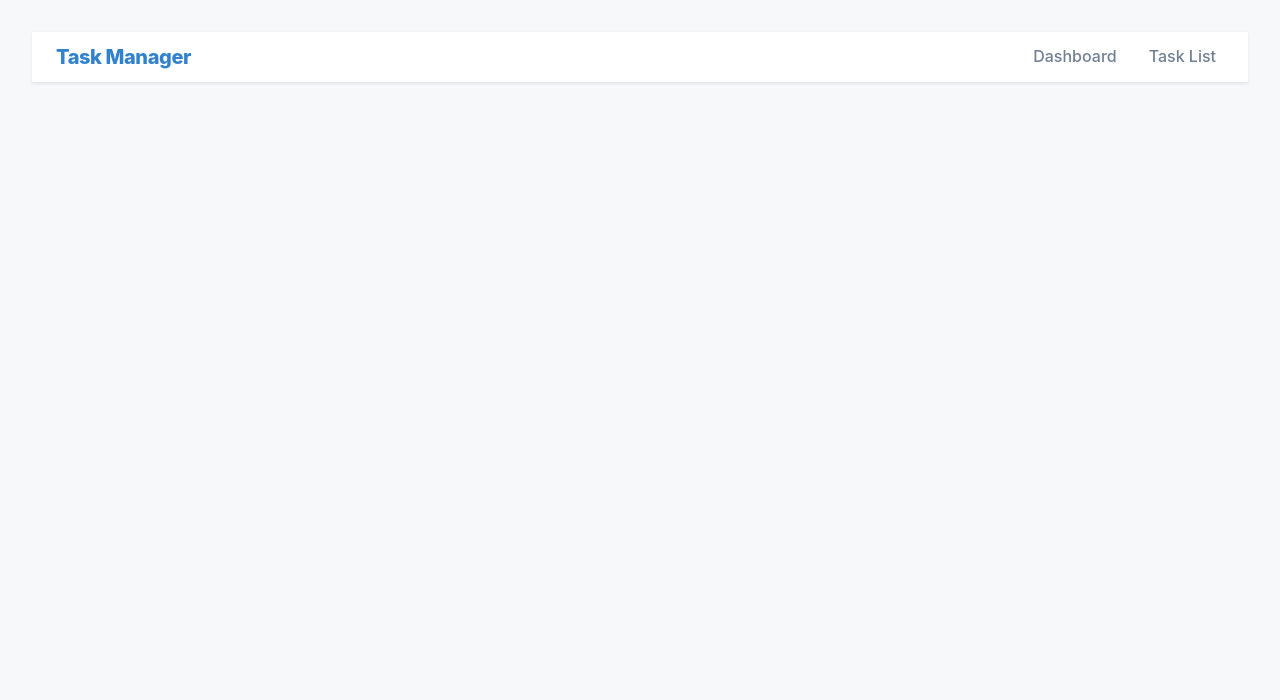
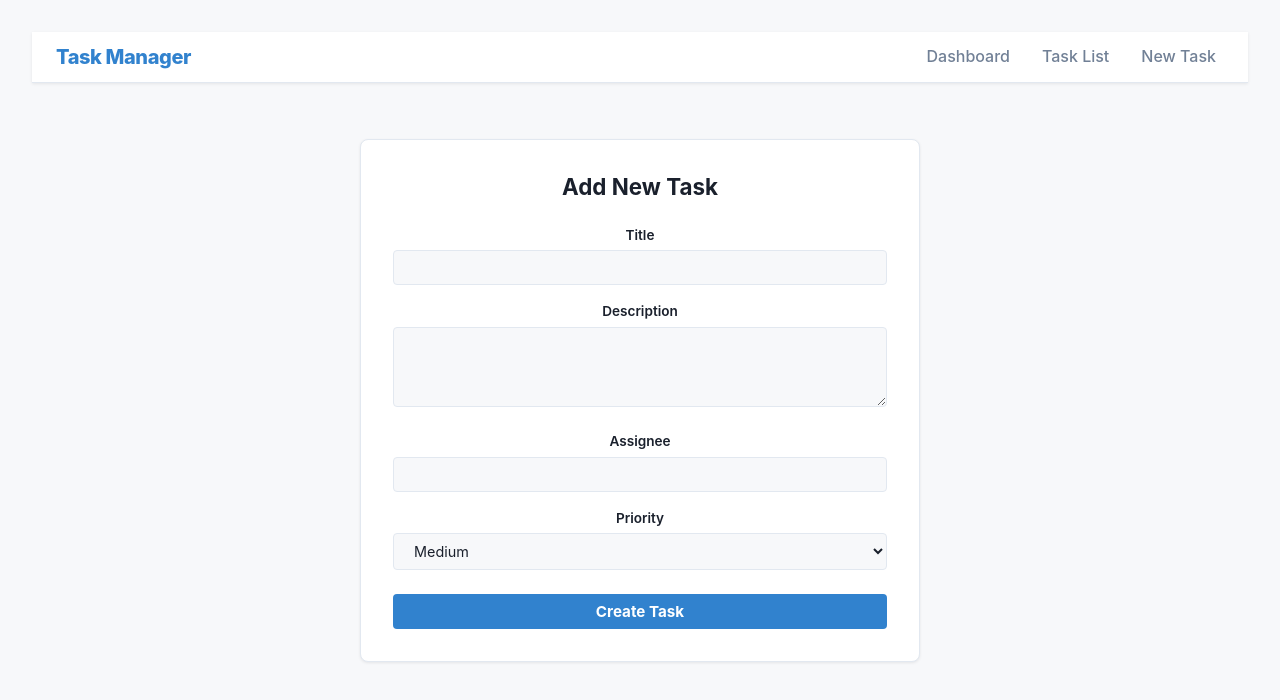
Before and after one commit to jdelacruz96/030226-.NET-FS-EH, a React app in the folder Demos/TaskManager/: page /tasks/new in a window 1280 px wide. Shown: the top 700 px of the page. Built offline with nearby package versions, Linux system fonts and the light colour scheme; the HTML template or start-up script is replaced by a standard one.

Commit message:
finished form component fow now

```diff
--- a/Demos/TaskManager/src/App.tsx
+++ b/Demos/TaskManager/src/App.tsx
@@ -6,6 +6,7 @@ import TaskList from './pages/TaskList/TaskList';
 import { BrowserRouter, Routes, Route } from 'react-router-dom';
 import { TaskProvider } from './contexts/TaskContext';
 import './App.css'
+import AddTaskForm from './components/AddTaskForm/AddTaskForm';
 
 // State for our TaskCard will live here - for now - we might refactor away
 // from this when we get to things like Context and useReducer later this week
@@ -56,6 +57,7 @@ function App() {
                 path='/tasks'
                 element={ <TaskList />}
               />
+              <Route path='/tasks/new' element={<AddTaskForm />} />
           </Routes>
         </main>
       </BrowserRouter>
--- a/Demos/TaskManager/src/components/AddTaskForm/AddTaskForm.tsx
+++ b/Demos/TaskManager/src/components/AddTaskForm/AddTaskForm.tsx
@@ -2,7 +2,7 @@
 // It will also use axios to "POST" our task to the jsonplaceholder API
 // In order to do this, we will use a React Form - which is just an HTML form
 // inside of React (with some specific react weirdness we have to account for)
-import { useState, FormEvent, ChangeEvent } from "react"
+import { useState, type FormEvent, type ChangeEvent } from "react"
 import type { Task } from "../../types/Task"
 import { useTaskContext } from "../../contexts/TaskContext"
 import axios from "axios"
@@ -146,8 +146,92 @@ function AddTaskForm() {
 
     }
 
+    // Finally, lets build what our TaskForm component will actually render for the user
   return (
-    <div>AddTaskForm</div>
+    <form className="add-task-form" onSubmit={handleSubmit} noValidate>
+        <h2>Add New Task</h2>
+
+        {/* If submiterror has a value, then render the html after the && */}
+        {submitError && (
+            <div className="alert alert-error">{submitError}</div>
+        )}
+
+        <div className="form-group">
+            <label htmlFor="title">Title</label>
+            <input
+                type="text"
+                name="title"
+                id="title"
+                value={formData.title}
+                onChange={handleChange}
+                className={formErrors.title ? "input-error" : ""}
+                disabled={isSubmitting}
+            />
+
+            {/* Conditionally render any field specific validation errors below the input */}
+            {formErrors.title && <span className="field-error">{formErrors.title}</span>}
+        </div>
+
+        <div className="form-group">
+            <label htmlFor="description">Description</label>
+            <textarea
+                name="description"
+                id="description"
+                value={formData.description}
+                onChange={handleChange}
+                className={formErrors.description ? "input-error" : ""}
+                disabled={isSubmitting}
+                rows={3}
+            />
+
+            {/* Conditionally render any field specific validation errors below the input */}
+            {formErrors.description && <span className="field-error">{formErrors.description}</span>}
+        </div>
+
+        <div className="form-group">
+            <label htmlFor="assignee">Assignee</label>
+            <input
+                type="text"
+                name="assignee"
+                id="assignee"
+                value={formData.assignee}
+                onChange={handleChange}
+                className={formErrors.assignee ? "input-error" : ""}
+                disabled={isSubmitting}
+            />
+
+            {/* Conditionally render any field specific validation errors below the input */}
+            {formErrors.assignee && <span className="field-error">{formErrors.assignee}</span>}
+        </div>
+
+        <div className="form-group">
+            <label htmlFor="priority">Priority</label>
+
+            <select
+                name="priority"
+                id="priority"
+                value={formData.priority}
+                onChange={handleChange}
+                disabled={isSubmitting}
+            >
+                {/* For a select HTML input element, we need to set the options that are possible */}
+                <option value="low">Low</option>
+                <option value="medium">Medium</option>
+                <option value="high">High</option>
+            </select>
+        </div>
+
+        {/* Every form needs a submit button - and we can disable the button
+            to prevent accidental rapid fire duplicate submissions */}
+        <button
+            type="submit"
+            className="submit-btn"
+            disabled={isSubmitting}
+        >
+            {isSubmitting? "Submitting..." : "Create Task"}
+        </button>
+
+    </form>
   )
 }
 
--- a/Demos/TaskManager/src/components/NavBar/NavBar.tsx
+++ b/Demos/TaskManager/src/components/NavBar/NavBar.tsx
@@ -16,6 +16,7 @@ function NavBar() {
                 the actual browser URL path that the link leads to */}
             <Link to="/" className='nav-link'> Dashboard </Link>
             <Link to="/tasks" className='nav-link'>Task List</Link>
+            <Link to="/tasks/new" className='nav-link'>New Task</Link>
         </div>
     </nav>
 
```
